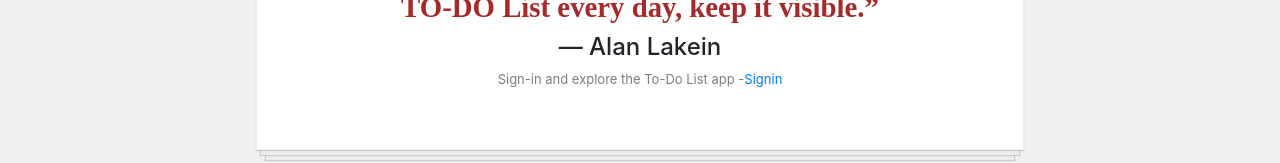
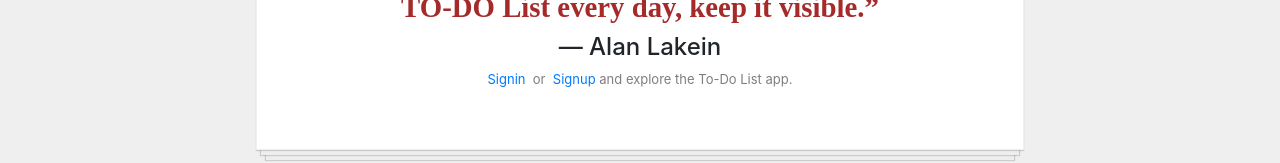
Before and after one commit to Chetanpaliwal22/To-Do-List-App, a React (Create React App) app: page /To-Do-List-App/completed-task in a window 1280 px wide. Shown: the part 190-353 px from the top of the page. Built offline with nearby package versions, Linux system fonts and the light colour scheme; no server answers; the database is empty.

Commit message:
Updated Leaderboard + signup name bug fix

```diff
--- a/src/components/Home/Home.js
+++ b/src/components/Home/Home.js
@@ -6,14 +6,14 @@ class Home extends Component {
 
     render() {
 
-        const { toggleSigninPopup } = this.props;
+        const { toggleSigninPopup, toggleSignupPopup } = this.props;
 
         return (
             <div className="todo-list">
                 <h3 className="h3"> “One of the secrets of getting more done is to make a TO-DO List every day, keep it visible.”</h3>
                 <h4> — Alan Lakein</h4>
                 <div className="linkgroup link">
-                    Sign-in and explore the To-Do List app - <Link onClick={() => toggleSigninPopup(true)}> Signin</Link>
+                <Link onClick={() => toggleSigninPopup(true)}> Signin </Link>&nbsp; or &nbsp; <Link onClick={() => toggleSignupPopup(true)}> Signup </Link> &nbsp;and explore the To-Do List app.
                 </div>
             </div>
         );
--- a/src/components/Leaderboard/Leaderboard.js
+++ b/src/components/Leaderboard/Leaderboard.js
@@ -5,6 +5,7 @@ class Leaderboard extends Component {
 
     render() {
         const { showLeaderboardPopup, toggleLeaderboardPopup } = this.props;
+        const score = this.props.data.length * 3;
 
         return (
             <Modal show={showLeaderboardPopup} onHide={() => toggleLeaderboardPopup()} >
@@ -13,8 +14,8 @@ class Leaderboard extends Component {
                 </Modal.Header>
                 <Modal.Body>
                     <div >
-                        <h5>Great you have scored - {this.props.data.length * 3} To-Doist points.</h5>
-                        <h9>In the next release, you will be able to see the leadership board.</h9>
+                        {score > 0 ? <h5> Great you have scored - {score} To-Do List points.</h5> : <h5> Your current score is 0. You can earn To-Do List point by completing tasks.</h5>}
+                        <p>In the next release, you will be able to see the leadership board.</p>
                     </div>
                 </Modal.Body>
             </Modal >
--- a/src/components/Main/Main.js
+++ b/src/components/Main/Main.js
@@ -139,7 +139,7 @@ class Main extends Component {
             <div>
                 <Header toggleCompletedTaskMode={this.toggleCompletedTaskMode} toggleSigninPopup={this.toggleSigninPopup} toggleSignupPopup={this.toggleSignupPopup} toggleLeaderboardPopup={this.toggleLeaderboardPopup} handleLogOut={this.handleLogOut} {...this.state} />
                 <Signin toggleSigninPopup={this.toggleSigninPopup} toggleLoadingMode={this.toggleLoadingMode} updateContent={this.updateContent} {...this.state} updateUserInfo={this.updateUserInfo} updateUserLoggedIn={this.updateUserLoggedIn} />
-                <Signup toggleSignupPopup={this.toggleSignupPopup} toggleLoadingMode={this.toggleLoadingMode} {...this.state} />
+                <Signup toggleSignupPopup={this.toggleSignupPopup} toggleLoadingMode={this.toggleLoadingMode} {...this.state} updateUserInfo={this.updateUserInfo}/>
                 <Leaderboard toggleLeaderboardPopup={this.toggleLeaderboardPopup} data={completedtodos} {...this.state} />
                 {isUserLoggedIn ? <>
                     {isLoading ?
@@ -161,7 +161,7 @@ class Main extends Component {
                                         <Link onClick={() => this.toggleShowTaskFormMode(true)}>Add Task</Link>
                                     </div>
                                 </div>} </div>}
-                </> : <Home {...this.state} toggleSigninPopup={this.toggleSigninPopup} />
+                </> : <Home {...this.state} toggleSigninPopup={this.toggleSigninPopup} toggleSignupPopup={this.toggleSignupPopup}/>
                 }
             </div>
         )
--- a/src/components/Signup/Signup.js
+++ b/src/components/Signup/Signup.js
@@ -82,6 +82,7 @@ class Signup extends Component {
 
         db.collection('User').doc(userInfo.userId.toString()).set(userInfo).then(() => {
             this.props.toggleLoadingMode();
+            this.props.updateUserInfo(userInfo);
         }).catch((error) => {
             console.error("Error writing document: ", error);
         });
```
